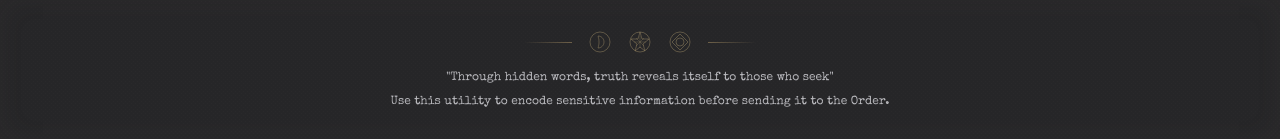
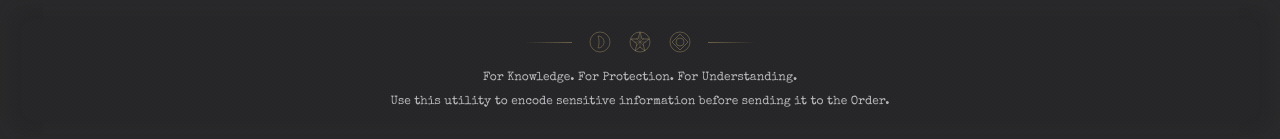
Before and after one commit to Tmktahu/archivon, a SvelteKit app: page / in a window 1280 px wide. Shown: the part 1098-1237 px from the top of the page. Built offline with nearby package versions, Linux system fonts and the light colour scheme; a web font is replaced by a local one.

Commit message:
tweak copy

```diff
--- a/src/routes/+page.svelte
+++ b/src/routes/+page.svelte
@@ -403,7 +403,7 @@
         <div class="h-px w-12 bg-gradient-to-l from-transparent to-silver-500/60"></div>
       </div>
 
-      <p class="mb-2 text-xs typewriter text-silver-400/70">"Through hidden words, truth reveals itself to those who seek"</p>
+      <p class="mb-2 text-xs typewriter text-silver-400/70">For Knowledge. For Protection. For Understanding.</p>
       <p class="text-xs typewriter text-silver-400/70">Use this utility to encode sensitive information before sending it to the Order.</p>
     </div>
   </footer>
```
